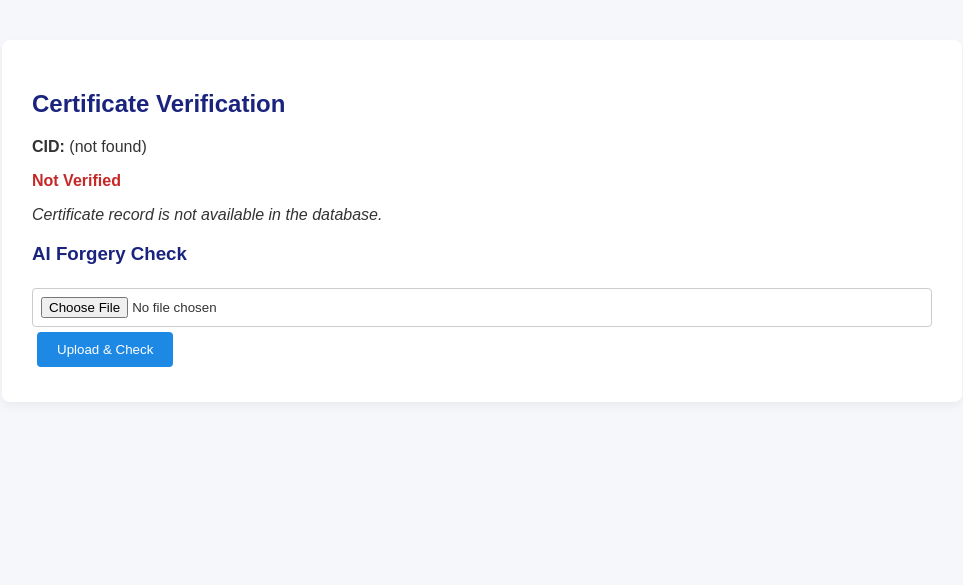
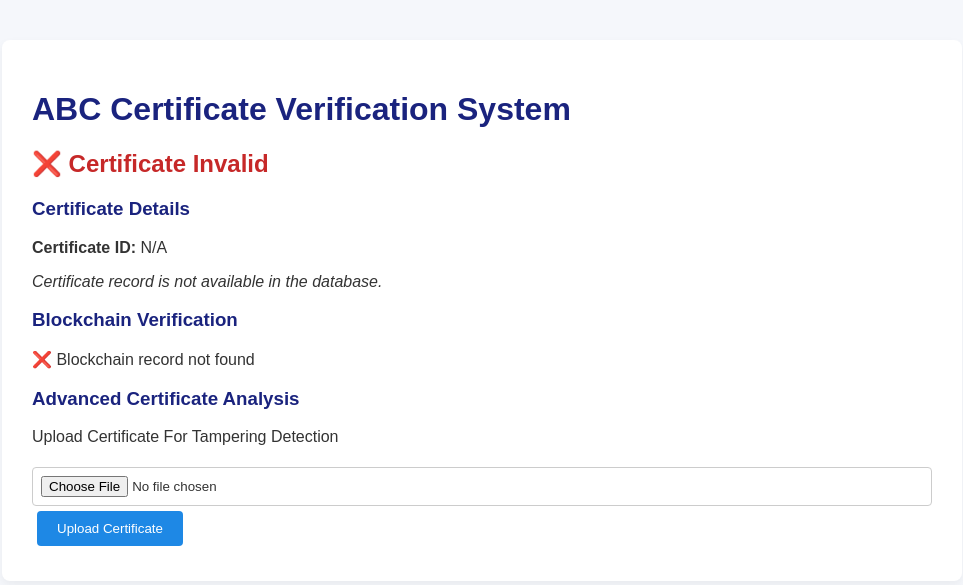
Before and after one commit to suthankishore/certificate_verification_abc, a Flask app: page /verify in a window 1280 px wide. Shown: the top 585 px of the page, without its empty margins (158-1121 px from the left). Run offline with Flask 3, Linux system fonts and the light colour scheme.

Commit message:
verification logic finaly  fix

```diff
--- a/blockchain/chain.json
+++ b/blockchain/chain.json
@@ -350,5 +350,21 @@
     "cid": "d7702fb475894702a55f1150e126c311",
     "previous_hash": "326396f4e88b04cc7fc04e3e9b2362fb807235d9584e8d62f3d005b3c9c01e5a",
     "current_hash": "7d366bf442a46696e09453fca6726339c6520a400747c57e46556b01298c5385"
+  },
+  {
+    "index": 44,
+    "timestamp": 1774369203.4894948,
+    "certificate_hash": "016229868ac5bab6a13b349f604e2cef2dad963db6ebf91120ada92edac77e95",
+    "cid": "5e515cc4c7d441cda41578d3733099d6",
+    "previous_hash": "7d366bf442a46696e09453fca6726339c6520a400747c57e46556b01298c5385",
+    "current_hash": "60d5f022d4442c1e9375caf65c5e0735391fb8834ad6af08bc4f7be4cdc46d20"
+  },
+  {
+    "index": 45,
+    "timestamp": 1774369203.9400036,
+    "certificate_hash": "21d47ff02aaf8c10c7794351f632fbf2298382d8a77661a0353369c06e5a101b",
+    "cid": "c193e656eb9f46399fccd6a0d991cf73",
+    "previous_hash": "60d5f022d4442c1e9375caf65c5e0735391fb8834ad6af08bc4f7be4cdc46d20",
+    "current_hash": "78c99e7cede850a12c5b33da41526083c21eacfcef38a7428af3d07214559ff1"
   }
 ]
--- a/services/qr_service.py
+++ b/services/qr_service.py
@@ -41,7 +41,7 @@ def extract_cid_from_qr_image(image_path: str) -> str | None:
     # Path contains /verify/<id> or /cid/<cid>
     match = re.search(r"/verify/(\d+)", parsed.path)
     if match:
-        return None  # this means we have an ID, handled separately in route
+        return match.group(1)  # return certificate_id
 
     match = re.search(r"/cid/([A-Za-z0-9]{10,})", parsed.path)
     if match:
--- a/templates/verify.html
+++ b/templates/verify.html
@@ -15,50 +15,77 @@
 {% else %}
 
 <div class="container">
-    <h2>Certificate Verification</h2>
+    <header>
+        <h1>ABC Certificate Verification System</h1>
+    </header>
 
-    <p><strong>CID:</strong> {{ cid }}</p>
+    <!-- Certificate Verification Result -->
+    <section class="verification-result">
+        {% if blockchain_verified %}
+            <h2 class="verified">CERTIFICATE VERIFIED ✅</h2>
+        {% else %}
+            <h2 class="unverified">❌ Certificate Invalid</h2>
+        {% endif %}
+    </section>
 
+    <!-- Certificate Details -->
+    <section class="certificate-details">
+        <h3>Certificate Details</h3>
+        <p><strong>Certificate ID:</strong> {{ cert_id if cert_id else 'N/A' }}</p>
+        {% if certificate %}
+            <p><strong>Student Name:</strong> {{ certificate.student_name }}</p>
+            <p><strong>Course:</strong> {{ certificate.course }}</p>
+            <p><strong>Issued By:</strong> ABC Certificate Verification System</p>
+            <p><strong>IPFS CID:</strong> {{ cid }}</p>
+        {% else %}
+            <p><em>Certificate record is not available in the database.</em></p>
+        {% endif %}
+    </section>
+
+    <!-- Blockchain Verification Status -->
+    <section class="blockchain-status">
+        <h3>Blockchain Verification</h3>
         {% if blockchain_verified %}
-        <p class="verified">Blockchain Verified ✔</p>
+            <p>✔ Blockchain Record Found</p>
+            <p>✔ CID Hash Matched</p>
+            <p>✔ Certificate Authentic</p>
         {% else %}
-        <p class="unverified">Not Verified</p>
+            <p>❌ Blockchain record not found</p>
         {% endif %}
-
         {% if blockchain_tx %}
             <p><strong>Blockchain TX:</strong> {{ blockchain_tx }}</p>
         {% endif %}
+    </section>
 
-    {% if certificate %}
-        <p><strong>Student:</strong> {{ certificate.student_name }}</p>
-        <p><strong>Register No:</strong> {{ certificate.register_number }}</p>
-        <p><strong>Course:</strong> {{ certificate.course }}</p>
-        <p><strong>Issue Date:</strong> {{ certificate.issue_date }}</p>
-    {% else %}
-        <p><em>Certificate record is not available in the database.</em></p>
-    {% endif %}
-
-    <h3>AI Forgery Check</h3>
-
+    <!-- Advanced Certificate Analysis -->
+    <section class="advanced-analysis">
+        <h3>Advanced Certificate Analysis</h3>
+        <p>Upload Certificate For Tampering Detection</p>
         <form method="post" enctype="multipart/form-data">
             <input type="file" name="certificate_file" required>
-        <button type="submit" class="btn primary">Upload & Check</button>
+            <button type="submit" class="btn primary">Upload Certificate</button>
         </form>
+    </section>
 
+    <!-- AI Tampering Detection Result -->
     {% if trust_score is not none %}
-        <div class="ai-result">
-            <p><strong>Trust Score:</strong> {{ "%.2f"|format(trust_score) }}%</p>
-
-            {% if trust_score >= 90 %}
-                <p class="verified">Authentic</p>
+        <section class="ai-result">
+            <h3>AI Tampering Detection Result</h3>
+            <p><strong>Trust Score:</strong> {{ "%.0f"|format(trust_score) }}/100</p>
+            {% if trust_score == 100 %}
+                <p class="verified">Authentic Certificate</p>
+            {% elif trust_score >= 70 %}
+                <p class="warning">Possible Modification</p>
             {% else %}
-                <p class="unverified">Possible Forgery</p>
+                <p class="unverified">High Risk of Forgery</p>
             {% endif %}
 
             {% if heatmap_path %}
-                <img src="{{ url_for('static', filename=heatmap_path) }}" class="heatmap">
+                <h4>Heatmap Visualization</h4>
+                <p>Green = original area, Red = modified area</p>
+                <img src="{{ url_for('static', filename=heatmap_path) }}" class="heatmap" alt="Tampering Heatmap">
             {% endif %}
-        </div>
+        </section>
     {% endif %}
 
 </div>
```
Also changed, not shown: routes/verify_routes.py (+12 -4 lines), database/database.db, static/heatmaps/heatmap_cert_final_2a1a691880314e43a1de0ae3043728af.png (added), static/heatmaps/heatmap_cert_final_e7e11598d1e04ed5b3dc1816dbbaf4f0.png (added), static/qr/cert_44.png (added), static/qr/cert_45.png (added). Lines whose indentation alone changed are shown as unchanged.
